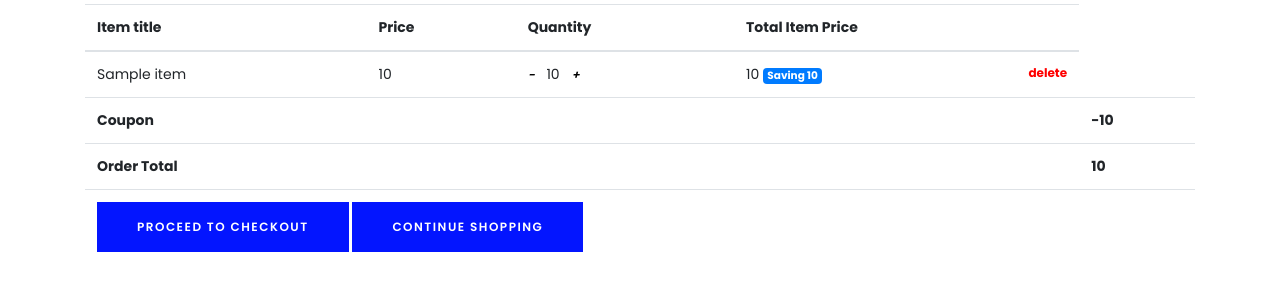
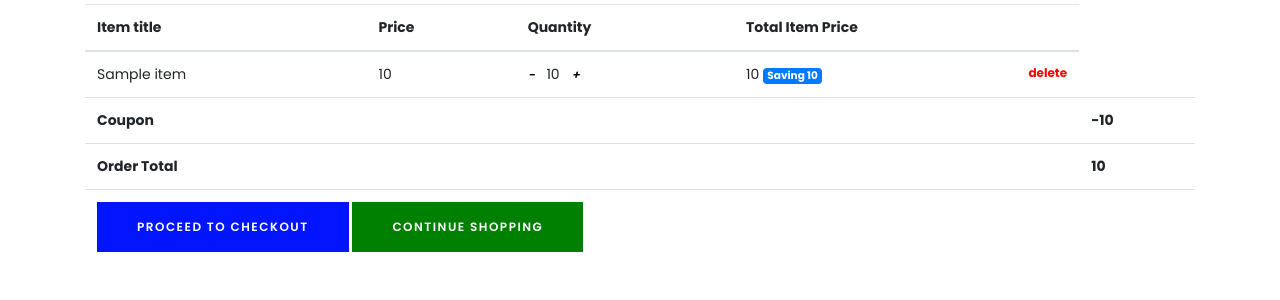
Before and after one commit to kevin123george/kart0, a Django app: template templates/order_summary.html in a window 1280 px wide. Shown: the part 212-512 px from the top of the page. Run offline with Django 3.2, Linux system fonts and the light colour scheme; the template is opened without the code that fills it: most values are stand-ins (such as "Sample title", 1, 10 or a date in 2020); some libraries are stand-ins or nearby versions.

Commit message:
make it better

```diff
--- a/templates/order_summary.html
+++ b/templates/order_summary.html
@@ -68,7 +68,7 @@
         <tr>
             <td colspan="5">
             <a class='btn essence-btn' href='/checkout/'>Proceed to checkout</a>
-            <a class="btn essence-btn" href='/'>Continue shopping</a>
+            <a class="btn essence-btn" href='/' style="background-color: green">Continue shopping</a>
             </td>
         </tr>
         {% endif %}
```
Also changed, not shown: db.sqlite3.
